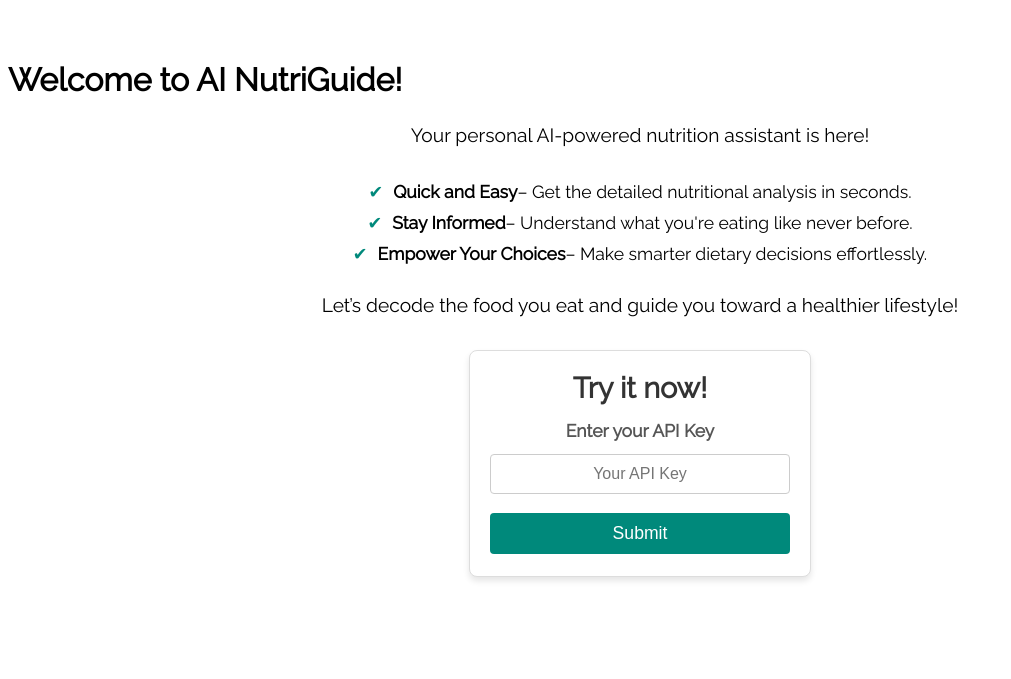
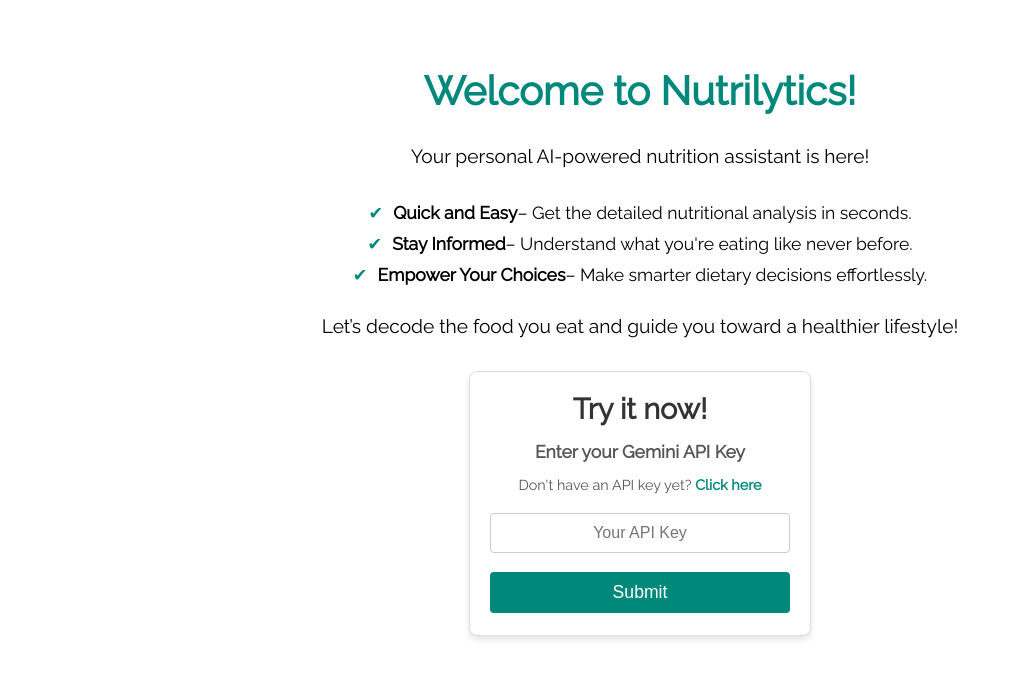
Before and after one commit to UNPHASYDAISY/AI-NutriGuide, a Flask app: page / in a window 1280 px wide. Shown: the top 679 px of the page, without its empty margins (0-1011 px from the left). Run offline with Flask 3, Linux system fonts and the light colour scheme.

Commit message:
Update welcome.html

```diff
--- a/templates/welcome.html
+++ b/templates/welcome.html
@@ -1,6 +1,6 @@
 {% extends "base.html" %}
 {% block content %}
-<h1>Welcome to AI NutriGuide!</h1>
+<h1 class="welcome-title">Welcome to Nutrilytics!</h1>
 <p>Your personal AI-powered nutrition assistant is here!</p>
 <ul class="features">
     <li><strong>Quick and Easy</strong> – Get the detailed nutritional analysis in seconds.</li>
@@ -8,14 +8,21 @@
     <li><strong>Empower Your Choices</strong> – Make smarter dietary decisions effortlessly.</li>
 </ul>
 <p>Let’s decode the food you eat and guide you toward a healthier lifestyle!</p>
+
   <div class="intro-container">
     <form method="post">
       <h3>Try it now!</h3>
-        <label for="key">Enter your API Key</label>
+      <label for="key">Enter your Gemini API Key</label>
+      <br>
+      <p class="api-message">Don't have an API key yet? <a href="https://aistudio.google.com/apikey" target="_blank">Click here</a></p>
       <br>
       <input type="text" name="key" placeholder="Your API Key">
       <br>
       <button type="submit">Submit</button>
+      {% if error %}
+      <p class="error">Enter a valid API Key</p>
+      {% endif %}
     </form>
   </div>
+
 {% endblock %}
```
Lines whose indentation alone changed are shown as unchanged.
